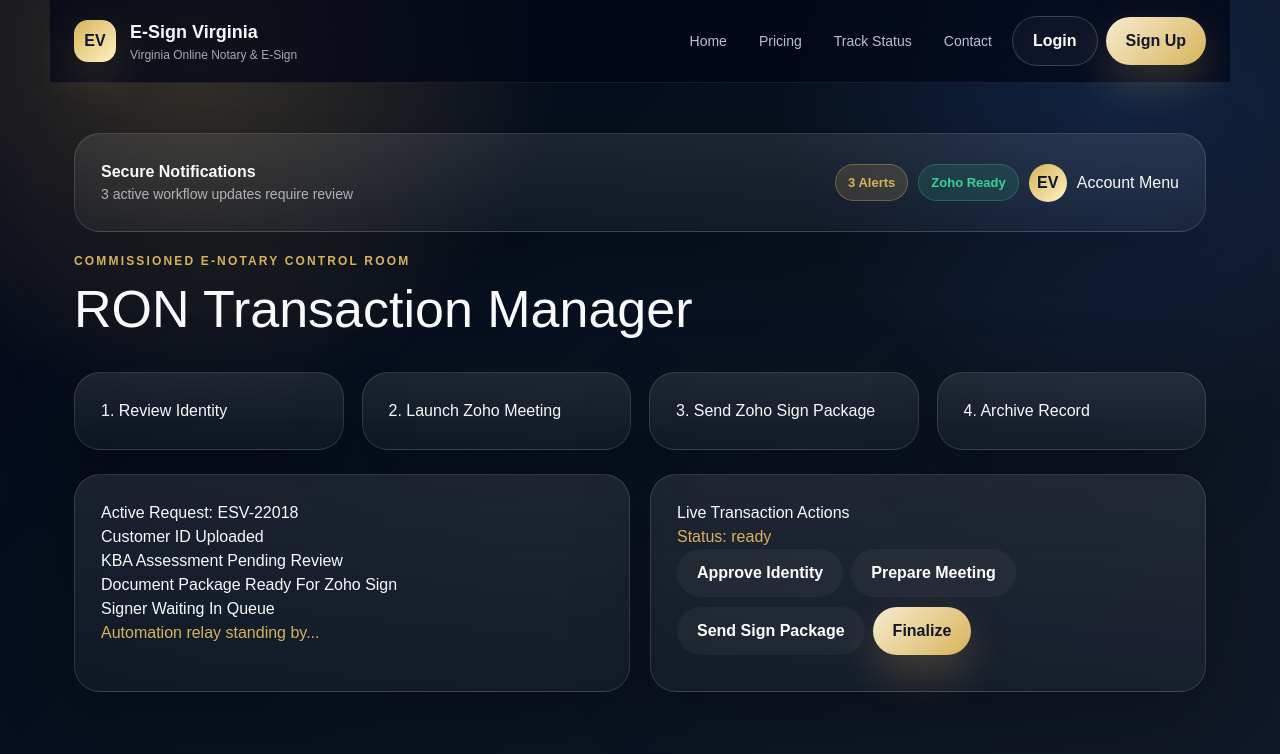
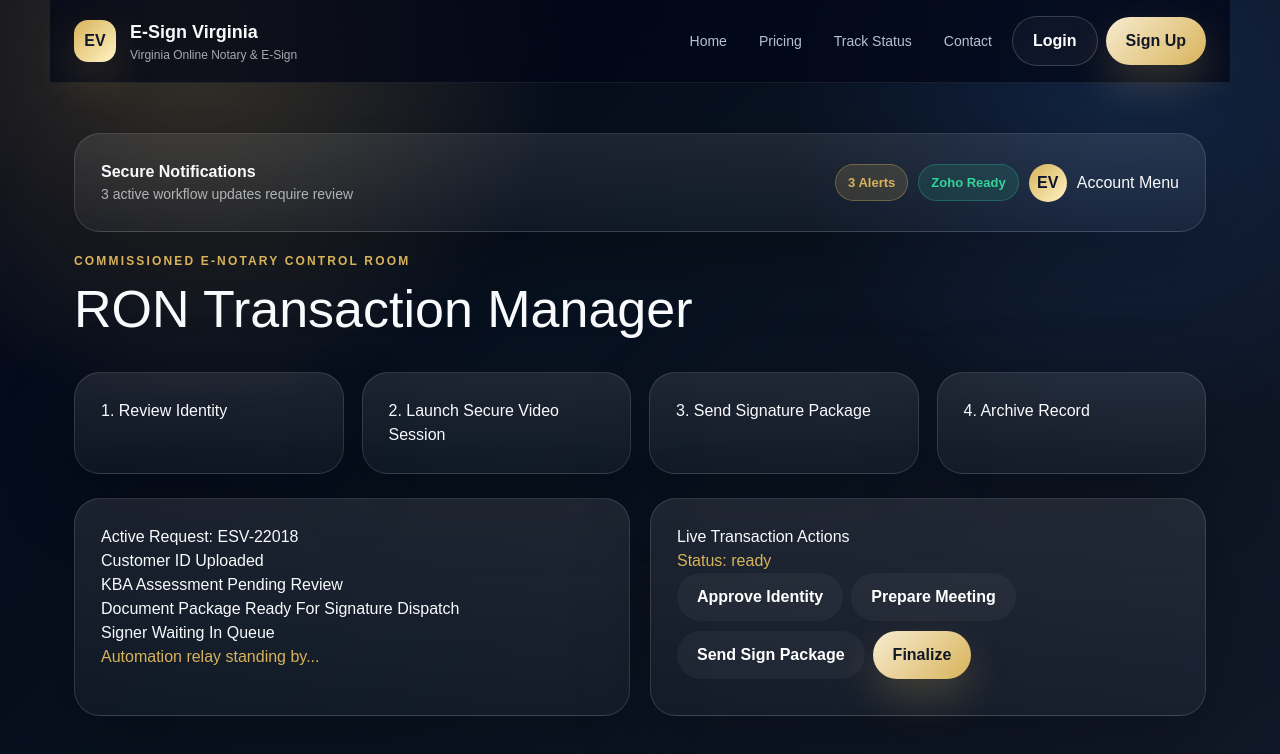
Before and after one commit to rawillia9801/esign, a Next.js app: page /notary/ron-control in a window 1280 px wide. Shown: the top 754 px of the page. Built offline with nearby package versions, Linux system fonts and the light colour scheme.

Commit message:
Remove Zoho branding from notary control UX

```diff
--- a/app/notary/ron-control/page.tsx
+++ b/app/notary/ron-control/page.tsx
@@ -13,8 +13,8 @@ export default function RonControl(){
 
     <div className="grid-4" style={{marginTop:'24px'}}>
       <div className="card">1. Review Identity</div>
-      <div className="card">2. Launch Zoho Meeting</div>
-      <div className="card">3. Send Zoho Sign Package</div>
+      <div className="card">2. Launch Secure Video Session</div>
+      <div className="card">3. Send Signature Package</div>
       <div className="card">4. Archive Record</div>
     </div>
 
@@ -23,7 +23,7 @@ export default function RonControl(){
         <h3>Active Request: ESV-22018</h3>
         <p>Customer ID Uploaded</p>
         <p>KBA Assessment Pending Review</p>
-        <p>Document Package Ready For Zoho Sign</p>
+        <p>Document Package Ready For Signature Dispatch</p>
         <p>Signer Waiting In Queue</p>
         <p style={{color:'#d8b35a'}}>Automation relay standing by...</p>
       </div>
```
